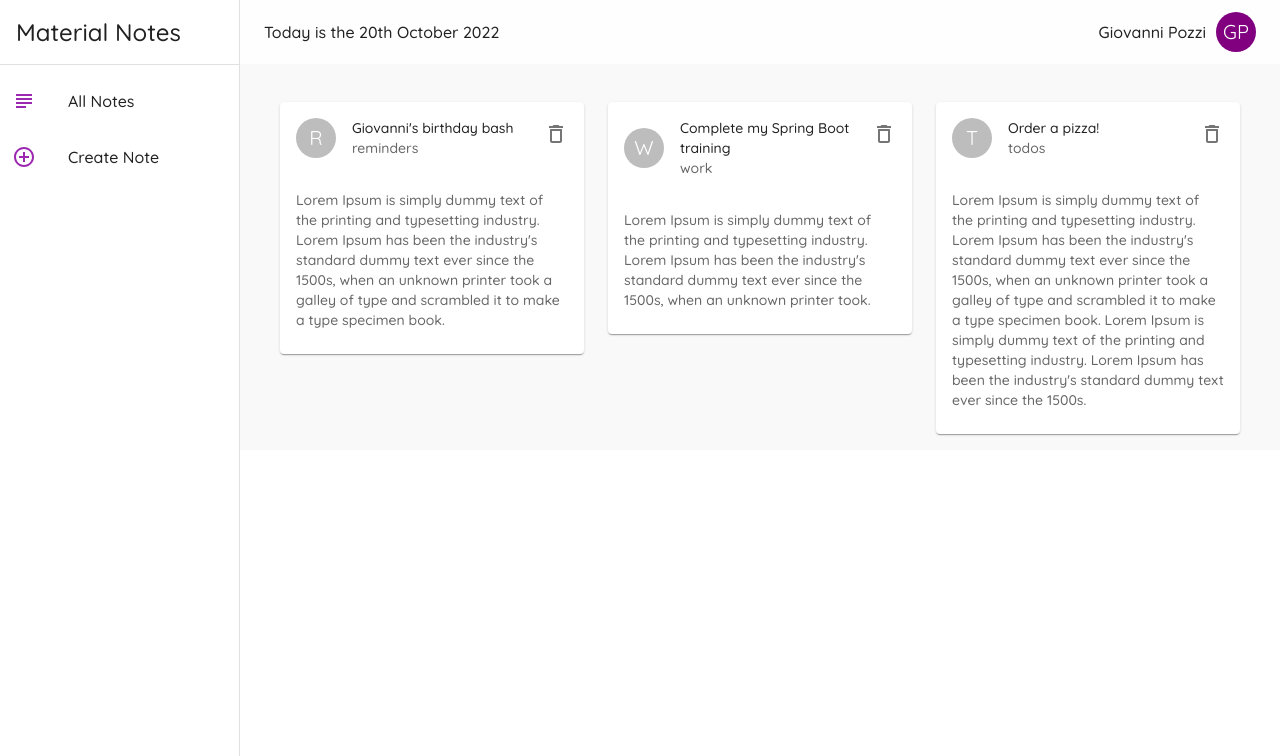
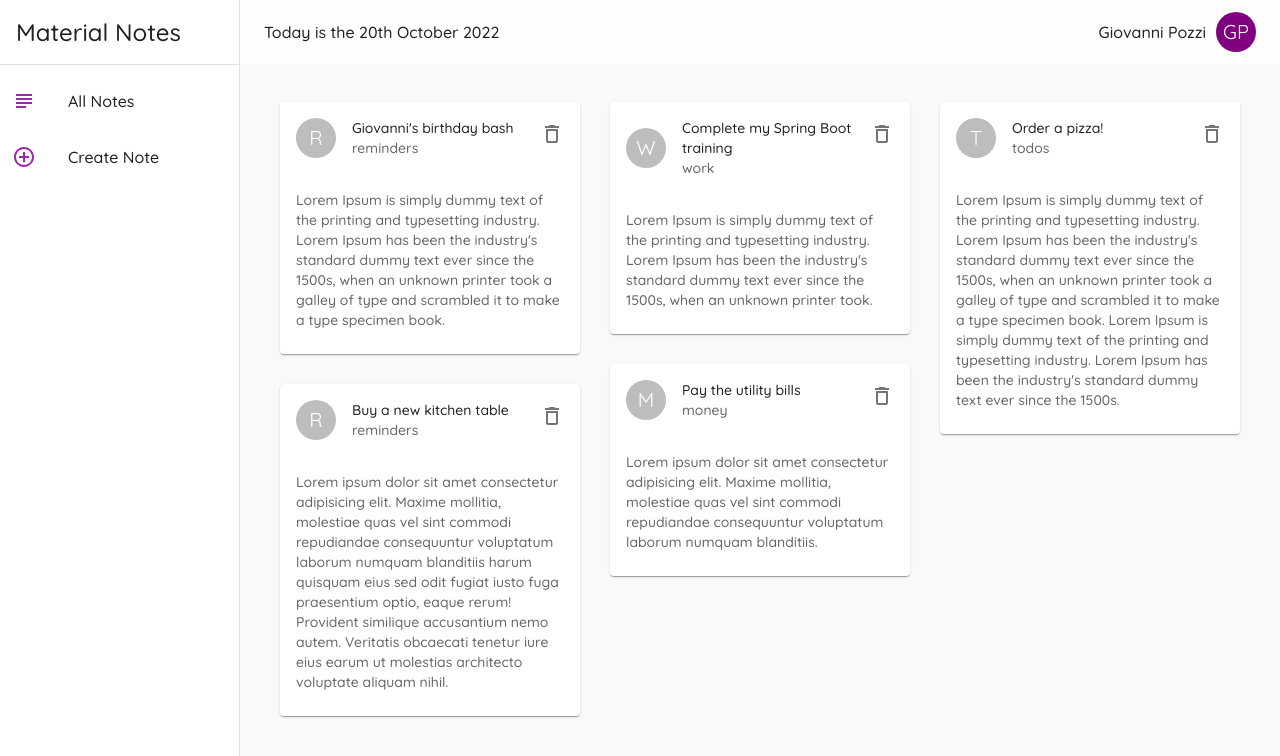
Before and after one commit to StefanoConsonni/notes-app-material-ui, a React (Create React App) app: page / in a window 1280 px wide. Shown: the top 756 px of the page. Built offline with nearby package versions, Linux system fonts and the light colour scheme; data requests are answered from the project's data file.

Commit message:
optimize layout using the Masonry library

```diff
--- a/data/db.json
+++ b/data/db.json
@@ -17,6 +17,18 @@
       "details": "Lorem Ipsum is simply dummy text of the printing and typesetting industry. Lorem Ipsum has been the industry's standard dummy text ever since the 1500s, when an unknown printer took a galley of type and scrambled it to make a type specimen book.\nLorem Ipsum is simply dummy text of the printing and typesetting industry. Lorem Ipsum has been the industry's standard dummy text ever since the 1500s.",
       "category": "todos",
       "id": 3
+    },
+    {
+      "title": "Buy a new kitchen table",
+      "details": "Lorem ipsum dolor sit amet consectetur adipisicing elit. Maxime mollitia,\nmolestiae quas vel sint commodi repudiandae consequuntur voluptatum laborum\nnumquam blanditiis harum quisquam eius sed odit fugiat iusto fuga praesentium\noptio, eaque rerum! Provident similique accusantium nemo autem. Veritatis\nobcaecati tenetur iure eius earum ut molestias architecto voluptate aliquam\nnihil.",
+      "category": "reminders",
+      "id": 4
+    },
+    {
+      "title": "Pay the utility bills",
+      "details": "Lorem ipsum dolor sit amet consectetur adipisicing elit. Maxime mollitia,\nmolestiae quas vel sint commodi repudiandae consequuntur voluptatum laborum\nnumquam blanditiis.",
+      "category": "money",
+      "id": 5
     }
   ]
 }
--- a/package.json
+++ b/package.json
@@ -13,6 +13,7 @@
 		"date-fns": "^2.29.3",
 		"react": "^17.0.1",
 		"react-dom": "^17.0.1",
+		"react-masonry-css": "^1.0.16",
 		"react-router-dom": "^5.2.0",
 		"react-scripts": "4.0.2",
 		"tss-react": "^4.4.1",
--- a/src/index.css
+++ b/src/index.css
@@ -5,3 +5,22 @@ body {
 	-webkit-font-smoothing: antialiased;
 	-moz-osx-font-smoothing: grayscale;
 }
+
+/* Masonry CSS */
+.my-masonry-grid {
+	display: -webkit-box; /* Not needed if autoprefixing */
+	display: -ms-flexbox; /* Not needed if autoprefixing */
+	display: flex;
+	margin-left: -30px; /* gutter size offset */
+	width: auto;
+}
+.my-masonry-grid_column {
+	padding-left: 30px; /* gutter size */
+	background-clip: padding-box;
+}
+
+/* Style your items */
+.my-masonry-grid_column > div {
+	/* change div to reference your elements you put in <Masonry> */
+	margin-bottom: 30px;
+}
--- a/src/pages/Notes.js
+++ b/src/pages/Notes.js
@@ -1,5 +1,6 @@
 import { useEffect, useState } from "react";
-import { Container, Grid } from "@mui/material";
+import { Container } from "@mui/material";
+import Masonry from "react-masonry-css";
 
 // components
 import NoteCard from "../components/NoteCard";
@@ -21,15 +22,21 @@ export default function Notes() {
 		setNotes(newNotes);
 	};
 
+	const breakpointColumnsObj = {
+		default: 3,
+		1100: 2,
+		700: 1,
+	};
+
 	return (
 		<Container>
-			<Grid container spacing={3}>
+			<Masonry breakpointCols={breakpointColumnsObj} className="my-masonry-grid" columnClassName="my-masonry-grid_column">
 				{notes.map((note) => (
-					<Grid item xs={12} md={6} lg={4} key={note.id}>
+					<div key={note.id}>
 						<NoteCard note={note} handleDelete={handleDelete} />
-					</Grid>
+					</div>
 				))}
-			</Grid>
+			</Masonry>
 		</Container>
 	);
 }
```
Also changed, not shown: 1 other file (tests, documents, lock files or other folders). Lines whose indentation alone changed are shown as unchanged.
